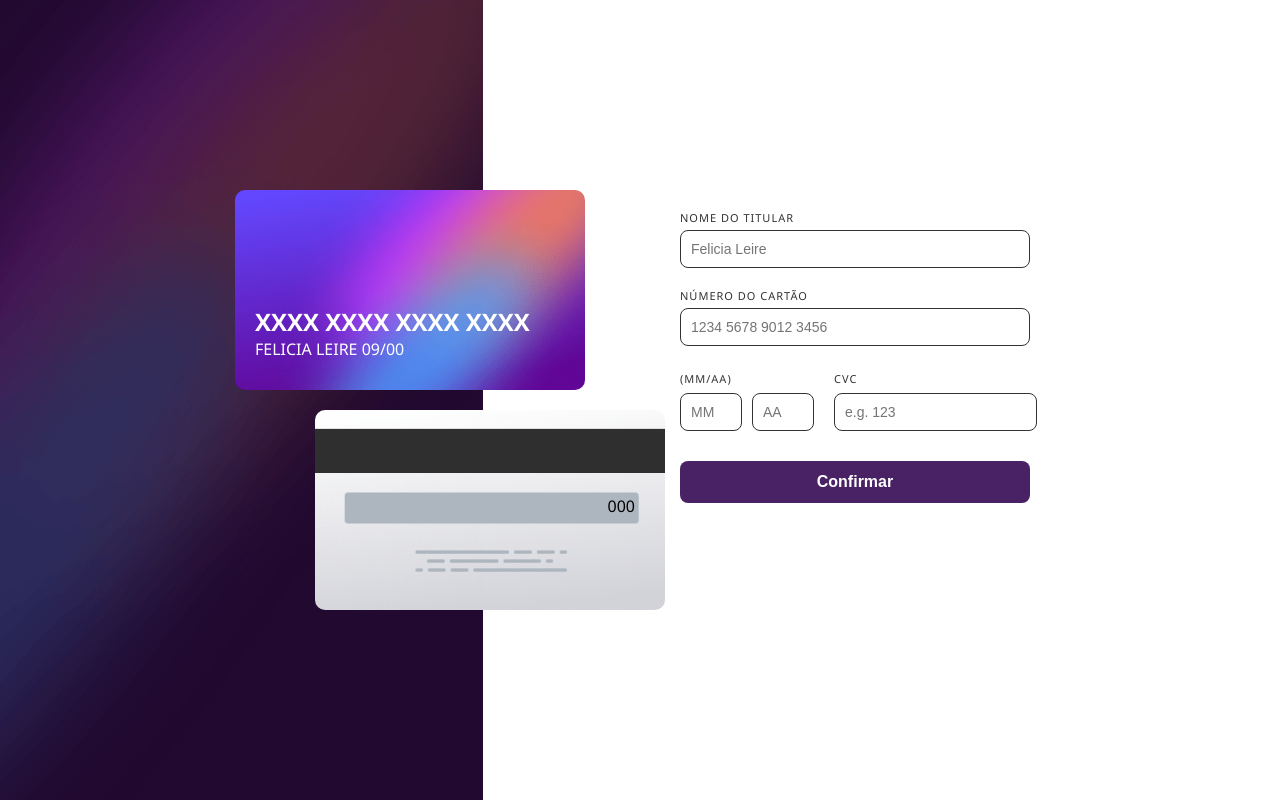
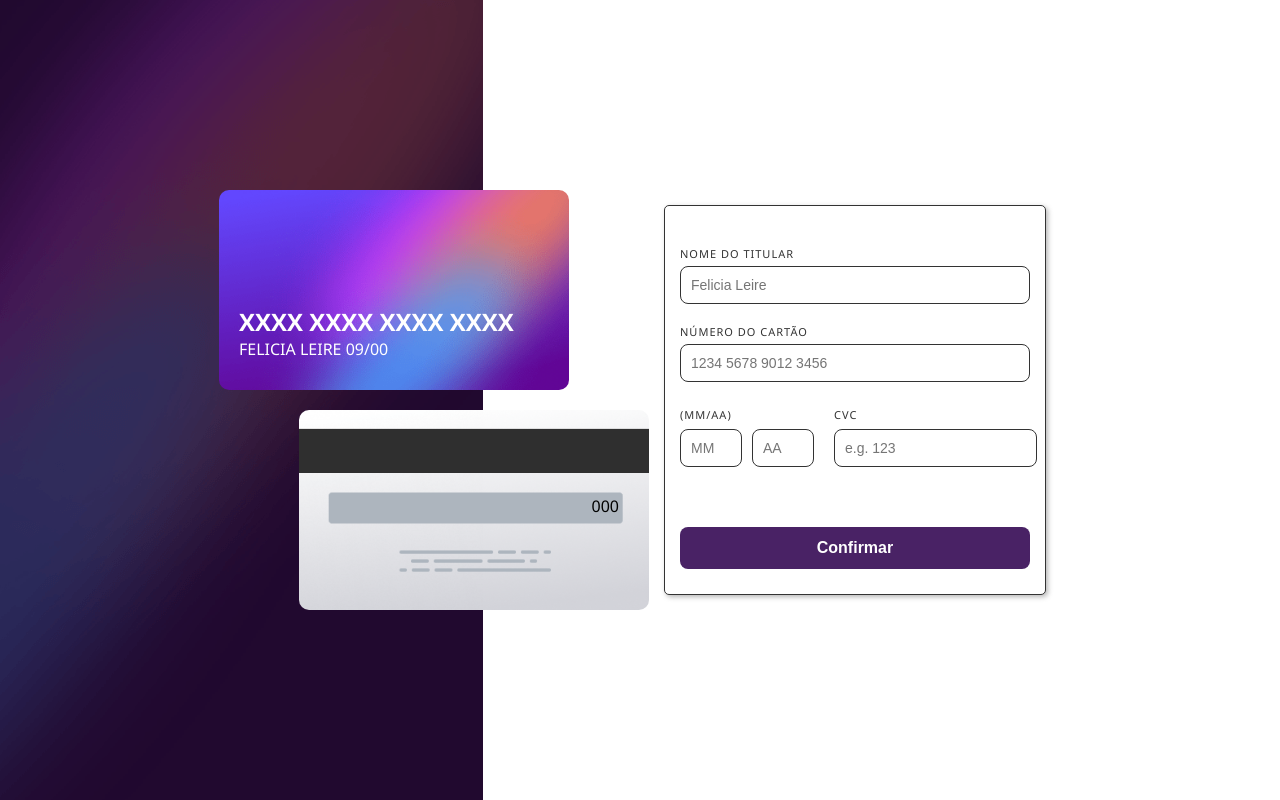
Before and after one commit to lucasSouza225/formulario_detalhes_cartao, a plain HTML site: page index.html in a window 1280 px wide. Drawn offline with Linux system fonts and the light colour scheme; some packages are replaced by stand-ins of ours; a script that the page names is missing.

Commit message:
ajustando o css do formulario

```diff
--- a/css/style.css
+++ b/css/style.css
@@ -98,7 +98,12 @@ body {
     width: 350px;
     display: flex;
     flex-direction: column;
-    padding: 0 15px;
+    padding: 20px 15px;
+    border: 1px solid var(--cor03);
+    border-radius: 5px;
+    box-shadow: 2px 2px 5px #605f5f73;
+    margin: 15px;
+    background-color: var(--cor01);
 }
 
 label {
@@ -138,7 +143,7 @@ input:focus {
 }
 
 button {
-    margin-top: 30px;
+    margin-top: 60px;
     padding: 12px;
     font-size: 16px;
     font-weight: bold;
```
